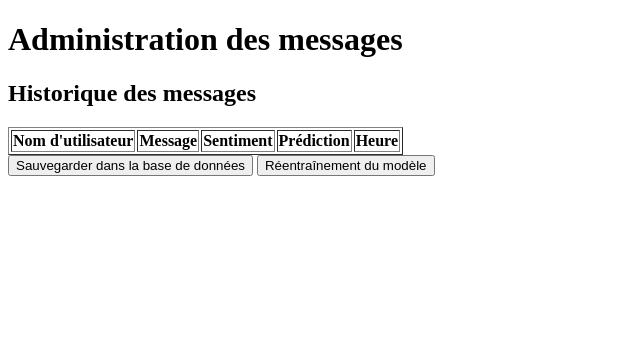
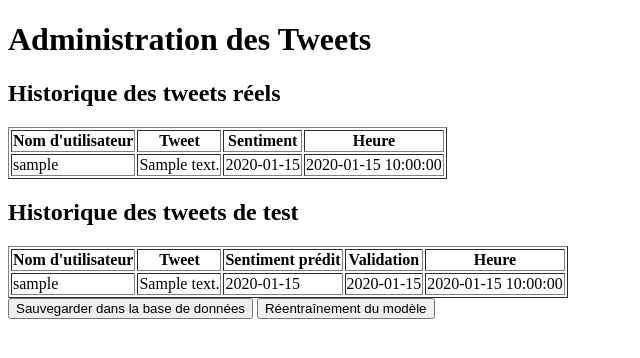
Before and after one commit to Tristan-op/projet7-op, a Flask app: template templates/adm.html in a window 1280 px wide. Shown: the top 358 px of the page, without its empty margins (0-640 px from the left). Run offline with Flask 3, Linux system fonts and the light colour scheme; the template is opened without the code that fills it: most values are stand-ins (such as "Sample title", 1, 10 or a date in 2020); lists and menus that the app fills with data are empty; parts of the project's set-up code (start-up, migrations or seed data) failed here and were passed over.

Commit message:
Update Api
Update avec une zone de prediction réel et une zone de test

```diff
--- a/main.py
+++ b/main.py
@@ -1,4 +1,4 @@
-from flask import Flask, render_template, request, jsonify
+from flask import Flask, render_template, request, jsonify, redirect
 import pickle
 from sklearn.feature_extraction.text import CountVectorizer
 import spacy
@@ -29,29 +29,57 @@
 # Initialisation de TelemetryClient pour Application Insights
 tc = TelemetryClient('9ea1ad3d-2949-4e6f-a84b-4555cb14bd23')
 
-# Variables pour suivre le nombre total de prédictions et celles qui sont correctes
+# Variables pour suivre les prédictions correctes
 total_predictions = 0
 correct_predictions = 0
 
-# Simuler une base de données en mémoire pour stocker les messages
-messages = []
+# Simuler deux bases de données en mémoire avec des listes
+tweets = []  # Pour la page predict.html (tweets réels)
+tweets_test = []  # Pour les tests sur la page chat.html (tweets de test)
 
+# Page d'accueil avec redirection vers predict.html
 @app.route('/')
 def home():
     return render_template("welcome.html")
 
-@app.route('/chat')
-def chat():
-    return render_template("chat.html", messages=messages)
+@app.route('/redirect-predict', methods=['POST'])
+def redirect_to_predict():
+    return redirect('/predict')
 
-@app.route('/adm')
-def admin_view():
-    return render_template("adm.html", messages=messages)
+# Page de prédiction (predict.html)
+@app.route('/predict-only', methods=['POST'])
+def predict_only():
+    try:
+        data = request.get_json()
+        tweet = data['tweet']
 
-@app.route('/chat-history', methods=['GET'])
-def chat_history():
-    return jsonify({'messages': messages})
+        # Prétraitement du tweet
+        preprocessed_tweet = preprocess_text(tweet)
 
+        # Vectorisation du tweet
+        tweet_vect = count_vectorizer.transform([preprocessed_tweet])
+
+        # Prédiction du modèle
+        prediction = model.predict(tweet_vect)
+        predicted_sentiment = 'Positif' if prediction[0] > 0.5 else 'Négatif'
+
+        # Sauvegarder dans la liste de tweets (sans confirmation)
+        tweets.append({
+            'username': data.get('username', 'Utilisateur'),  # Si un nom d'utilisateur est fourni
+            'message': tweet,
+            'sentiment': predicted_sentiment,
+            'time': datetime.now().strftime('%Y-%m-%d %H:%M:%S')
+        })
+
+        # Envoi à Azure Insights pour les prédictions positives/négatives
+        tc.track_event(f'Tweet_{predicted_sentiment}', {'tweet': tweet}, {'sentiment': 1 if predicted_sentiment == 'Positif' else 0})
+        tc.flush()
+
+        return jsonify({'sentiment': predicted_sentiment}), 200
+    except Exception as e:
+        return jsonify({'error': 'Erreur lors de la prédiction'}), 500
+
+# Page des tests avec confirmation (chat.html)
 @app.route('/send-message', methods=['POST'])
 def send_message():
     try:
@@ -67,19 +95,19 @@
 
         # Prédiction du modèle
         prediction = model.predict(message_vect)
-        predicted_sentiment = 1 if prediction[0] > 0.5 else 0
+        predicted_sentiment = 'Positif' if prediction[0] > 0.5 else 'Négatif'
 
-        # Générer la réponse de validation
-        response = f"S.A.R.A : Le modèle a prédit que votre message est {'positif' if predicted_sentiment == 1 else 'négatif'}. Êtes-vous d'accord ?"
-
-        # Stocker le message
-        messages.append({
+        # Sauvegarder toutes les colonnes dans la liste de tests (tweet_test)
+        tweets_test.append({
             'username': username,
             'message': message,
-            'predicted_sentiment': 'Positif' if predicted_sentiment == 1 else 'Négatif',
+            'predicted_sentiment': predicted_sentiment,
             'sentiment': None,  # À confirmer par l'utilisateur
             'time': datetime.now().strftime('%Y-%m-%d %H:%M:%S')
         })
+
+        # Générer la réponse de validation
+        response = f"S.A.R.A : Le modèle a prédit que votre message est {predicted_sentiment}. Êtes-vous d'accord ?"
 
         tc.flush()
         return jsonify({'result': response, 'prediction': predicted_sentiment}), 200
@@ -87,6 +115,17 @@
     except Exception as e:
         return jsonify({'result': 'Erreur lors de l\'envoi du message'}), 500
 
+# Page Admin (adm.html) pour afficher les deux listes de tweets
+@app.route('/adm')
+def admin_view():
+    return render_template("adm.html", tweets=tweets, tweets_test=tweets_test)
+
+# Route pour afficher l'historique des messages de chat
+@app.route('/chat-history', methods=['GET'])
+def chat_history():
+    return jsonify({'messages': tweets_test})
+
+# Confirmation du sentiment
 @app.route('/confirm-sentiment', methods=['POST'])
 def confirm_sentiment():
     global total_predictions, correct_predictions
@@ -97,12 +136,14 @@
         confirmation = data['confirmation']
 
         # Ne pas modifier les anciens messages confirmés
-        for msg in messages:
+        for msg in tweets_test:
             if msg['username'] == username and msg['message'] == message and msg['sentiment'] is None:
                 if confirmation:
                     msg['sentiment'] = f"L'utilisateur a confirmé que le sentiment est {msg['predicted_sentiment'].lower()}"
                 else:
                     msg['sentiment'] = f"L'utilisateur n'est pas d'accord avec la prédiction"
+                    # Capture des erreurs de prédiction dans Azure Insights
+                    tc.track_event('IncorrectPrediction', {'username': username, 'message': message, 'predicted_sentiment': msg['predicted_sentiment']})
 
         # Traquer les événements corrects ou incorrects via Azure Insights
         total_predictions += 1
@@ -118,7 +159,6 @@
 
         tc.flush()
 
-        # Retourner la réponse avec le message
         return jsonify({'message': 'Merci pour la confirmation' if confirmation else 'Merci pour la correction'}), 200
 
     except Exception as e:
--- a/templates/adm.html
+++ b/templates/adm.html
@@ -3,37 +3,54 @@
 <head>
     <meta charset="UTF-8">
     <meta name="viewport" content="width=device-width, initial-scale=1.0">
-    <title>Administration des messages</title>
+    <title>Administration des Tweets</title>
 </head>
 <body>
-    <h1>Administration des messages</h1>
+    <h1>Administration des Tweets</h1>
 
-    <!-- Affichage de l'historique des messages -->
-    <h2>Historique des messages</h2>
+    <!-- Historique des tweets réels -->
+    <h2>Historique des tweets réels</h2>
     <table border="1">
         <thead>
             <tr>
                 <th>Nom d'utilisateur</th>
-                <th>Message</th>
+                <th>Tweet</th>
                 <th>Sentiment</th>
-                <th>Prédiction</th>
                 <th>Heure</th>
             </tr>
         </thead>
-        <tbody id="messageHistory">
-            {% for msg in messages[::-1] %}
+        <tbody>
+            {% for tweet in tweets %}
             <tr>
-                <td>{{ msg.username }}</td>
-                <td>{{ msg.message }}</td>
-                <td>
-                    {% if msg.sentiment == "Confirmé" %}
-                        L'utilisateur a confirmé le sentiment {{ msg.predicted_sentiment | lower }}
-                    {% elif msg.sentiment == "Corrigé" %}
-                        L'utilisateur a corrigé le sentiment en {{ msg.predicted_sentiment | lower }}
-                    {% endif %}
-                </td>
-                <td>{{ msg.predicted_sentiment }}</td>
-                <td>{{ msg.time }}</td>
+                <td>{{ tweet['username'] }}</td>
+                <td>{{ tweet['message'] }}</td>
+                <td>{{ tweet['sentiment'] }}</td>
+                <td>{{ tweet['time'] }}</td>
+            </tr>
+            {% endfor %}
+        </tbody>
+    </table>
+
+    <!-- Historique des tweets de test -->
+    <h2>Historique des tweets de test</h2>
+    <table border="1">
+        <thead>
+            <tr>
+                <th>Nom d'utilisateur</th>
+                <th>Tweet</th>
+                <th>Sentiment prédit</th>
+                <th>Validation</th>
+                <th>Heure</th>
+            </tr>
+        </thead>
+        <tbody>
+            {% for tweet in tweets_test %}
+            <tr>
+                <td>{{ tweet['username'] }}</td>
+                <td>{{ tweet['message'] }}</td>
+                <td>{{ tweet['predicted_sentiment'] }}</td>
+                <td>{{ tweet['sentiment'] }}</td>
+                <td>{{ tweet['time'] }}</td>
             </tr>
             {% endfor %}
         </tbody>
--- a/templates/chat.html
+++ b/templates/chat.html
@@ -67,7 +67,7 @@
 
                 // Sentiment
                 const sentimentCell = document.createElement('td');
-                if (msg.sentiment.includes('confirmé')) {
+                if (msg.sentiment && msg.sentiment.includes('confirmé')) {
                     sentimentCell.textContent = `L'utilisateur a confirmé que le sentiment est ${msg.predicted_sentiment.toLowerCase()}`;
                 } else {
                     sentimentCell.textContent = `L'utilisateur n'est pas d'accord avec la prédiction`;
```
Also changed, not shown: templates/predict.html (added, +88 -0 lines).
